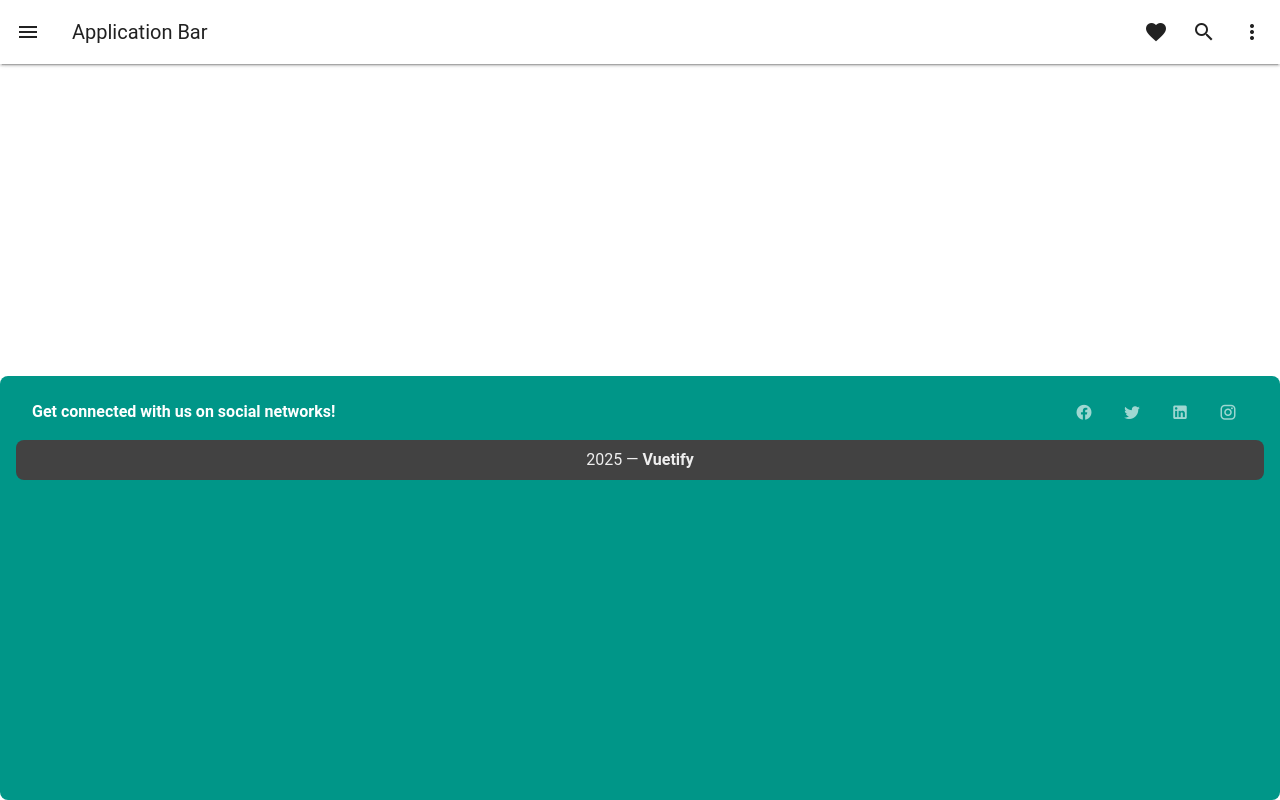
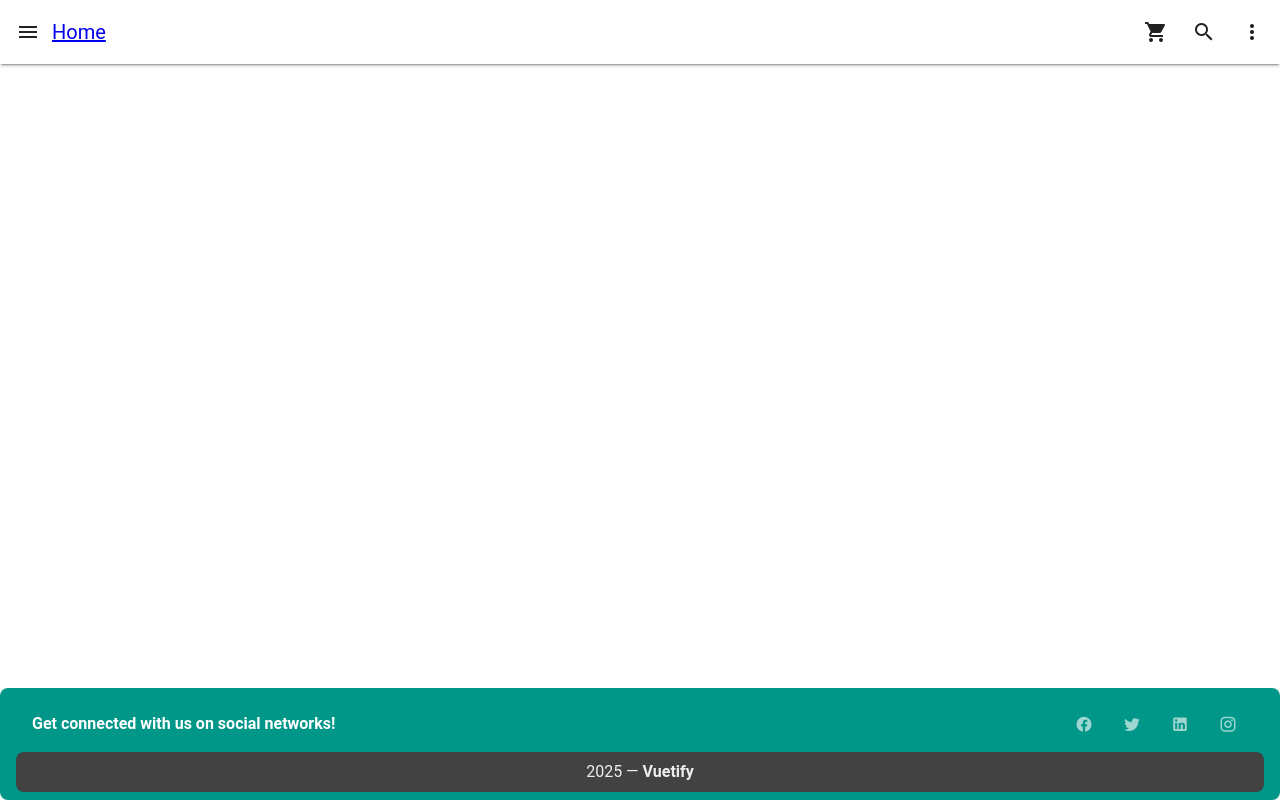
Before and after one commit to SarayutBz/ecom-inet-workshop, a Vue app: page /app in a window 1280 px wide. Built offline with nearby package versions, Linux system fonts and the light colour scheme; no server answers; sample sign-in values are in the browser's storage; the HTML template or start-up script is replaced by a standard one.

Commit message:
version2

```diff
--- a/src/components/HeaderNav.vue
+++ b/src/components/HeaderNav.vue
@@ -1,7 +1,7 @@
 <template>
   <v-app-bar app :elevation="2">
     <v-app-bar-nav-icon />
-    <router-link to="/">
+    <router-link to="/app/home">
 
       <v-app-bar-title> Home</v-app-bar-title>
     </router-link>
--- a/src/components/ProductCard.vue
+++ b/src/components/ProductCard.vue
@@ -2,7 +2,7 @@
   <div class="card-box ma-3">
     <v-row>
       <v-col v-for="item in product" :key="item.id" cols="12" sm="3">
-        <router-link :to="{ name: 'productPage', params: { id: item.id } }">
+        <router-link :to="{ name: 'ProductPage', params: { id: item.id } }">
           <v-card class="mx-auto" max-width="344">
             <v-img height="200px" :src="item.image" cover></v-img>
 
--- a/src/layouts/DefaultLayout.vue
+++ b/src/layouts/DefaultLayout.vue
@@ -1,31 +1,16 @@
 <template>
-  <v-app-bar app :elevation="2">
-    <v-app-bar-nav-icon />
-    <v-app-bar-title>Application Bar</v-app-bar-title>
-    <v-spacer />
-    <v-btn icon="mdi-heart" />
-    <v-btn icon="mdi-magnify" />
-    <v-btn icon="mdi-dots-vertical" />
-  </v-app-bar>
+<HeaderNav/>
   <v-main>
     <router-view />
   </v-main>
-  <v-footer class="d-flex flex-column" color="teal" rounded="lg">
-    <div class="d-flex w-100 align-center px-4 py-2">
-      <strong>Get connected with us on social networks!</strong>
 
-      <div class="d-flex ga-2 ms-auto">
-        <v-btn v-for="icon in icons" :key="icon" :icon="icon" size="small" variant="plain"></v-btn>
-      </div>
-    </div>
-
-    <div class="px-4 py-2 bg-surface-variant text-center w-100 rounded-lg">
-      {{ new Date().getFullYear() }} — <strong>Vuetify</strong>
-    </div>
-  </v-footer>
+ <FooterBar/>
 </template>
 
 <script setup lang="ts">
+
+import HeaderNav from '@/components/HeaderNav.vue';
+import FooterBar from '@/components/FooterBar.vue';
 
 const icons = [
   'mdi-facebook',
--- a/src/views/HomeView.vue
+++ b/src/views/HomeView.vue
@@ -1,20 +1,17 @@
 <template>
 
-    <HeaderNav />
-    <CarouselBar />
 
-    <v-main>
-      <ProductCard  />
-    </v-main>
+  <CarouselBar />
+  <ProductCard />
 
-    <FooterBar />
+
+
 
 
 </template>
 
 <script setup lang="ts">
-import HeaderNav from '@/components/HeaderNav.vue'
-import FooterBar from '@/components/FooterBar.vue'
+
 import CarouselBar from '@/components/CarouselBar.vue';
 import ProductCard from '@/components/ProductCard.vue'
 
--- a/src/views/LoginView.vue
+++ b/src/views/LoginView.vue
@@ -34,7 +34,7 @@ function handleLogin() {
   if ( username.value && password.value) {
     const fakeToken = 'abcd1234'
     auth.login(fakeToken)
-    router.push('/home')
+    router.push('/app/home')
 }else{
     alert('กรุณากรอกข้อมูลให้ครบถ้วน')
   }
--- a/src/views/ProductPage.vue
+++ b/src/views/ProductPage.vue
@@ -1,16 +1,12 @@
 <template>
   <div>
-    <HeaderNav />
-        <CarouselBar />
+
+    <CarouselBar/>
     <v-main class="ma-3">
       <!-- {{ product?.image }} -->
       <v-card color="#ffff" v-if="product">
         <div class="d-flex flex-no-wrap justify-space-between w-50 ga-15">
-                  <v-avatar
-                    class="ma-3"
-                    rounded="0"
-                    size="300"
-                  >
+          <v-avatar class="ma-3" rounded="0" size="300">
             <v-img :src="product.image"></v-img>
           </v-avatar>
           <div>
@@ -18,18 +14,21 @@
               <p>{{ product?.title }}</p>
             </v-card-title>
 
-                    <v-card-subtitle class="text-wrap"> <p>{{ product.description }}</p></v-card-subtitle>
-                    <v-card-subtitle><p><b>{{ product.category }} </b></p></v-card-subtitle>
-                    <v-card-subtitle><p><b>rating : {{ product.rating.rate }}</b></p></v-card-subtitle>
-                    <v-card-subtitle><p><b>stock : {{ product.rating.count }}</b></p></v-card-subtitle>
+            <v-card-subtitle class="text-wrap">
+              <p>{{ product.description }}</p>
+            </v-card-subtitle>
+            <v-card-subtitle>
+              <p><b>{{ product.category }} </b></p>
+            </v-card-subtitle>
+            <v-card-subtitle>
+              <p><b>rating : {{ product.rating.rate }}</b></p>
+            </v-card-subtitle>
+            <v-card-subtitle>
+              <p><b>stock : {{ product.rating.count }}</b></p>
+            </v-card-subtitle>
 
             <v-card-actions>
-                      <v-btn
-                        class="ms-2"
-                        size="small"
-                        text="Add Cart"
-                        variant="outlined"
-                      ></v-btn>
+              <v-btn class="ms-2" size="small" text="Add Cart" variant="outlined"></v-btn>
             </v-card-actions>
           </div>
 
@@ -39,13 +38,12 @@
 
     </v-main>
 
-    <FooterBar />
+
   </div>
 </template>
 
 <script setup lang="ts">
-import HeaderNav from "@/components/HeaderNav.vue";
-import FooterBar from "@/components/FooterBar.vue";
+
 import CarouselBar from '@/components/CarouselBar.vue';
 import productApi from "@/services/api/features/product.ts";
 import { type Product } from "@/models/product";
```
Lines whose indentation alone changed are shown as unchanged.
